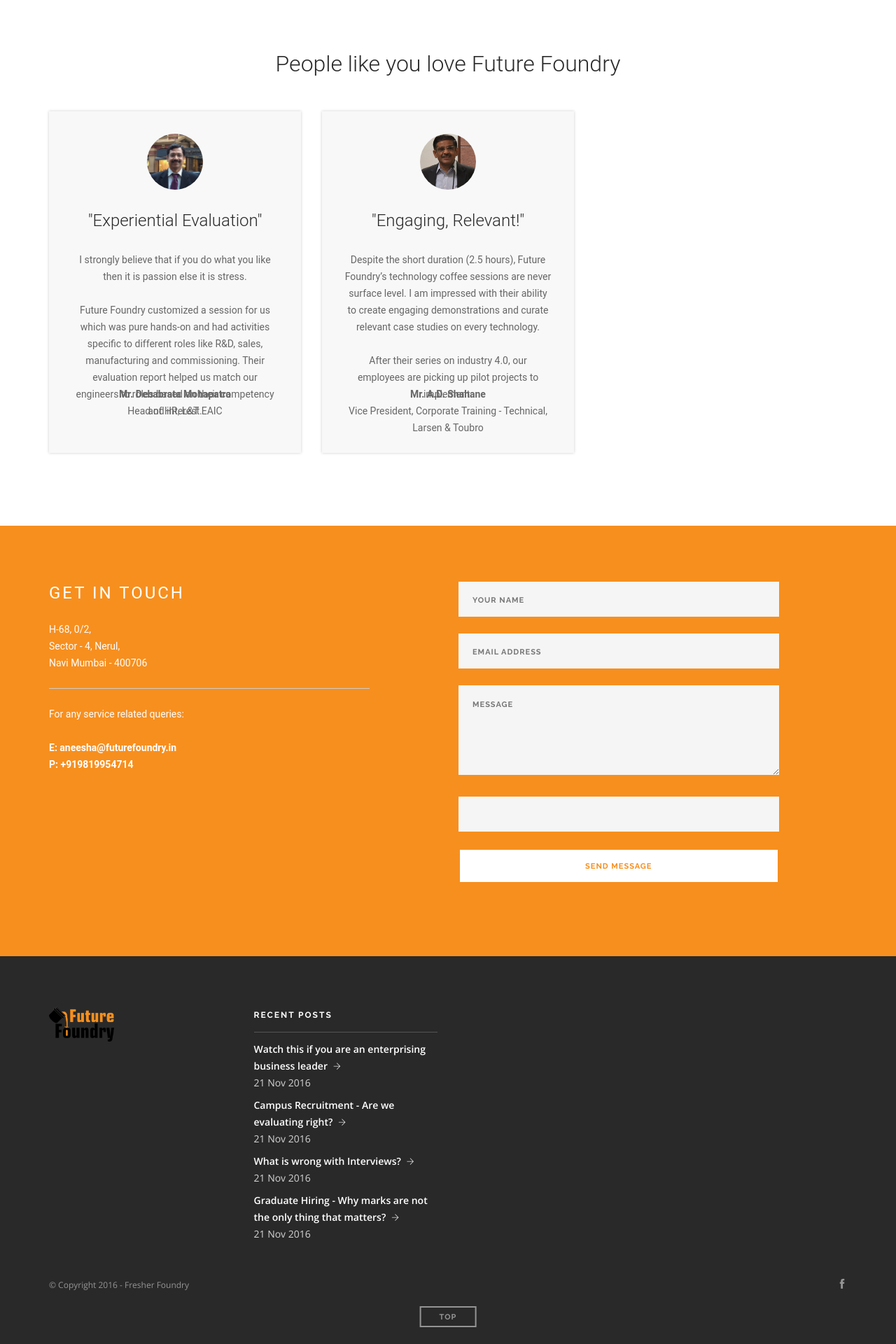
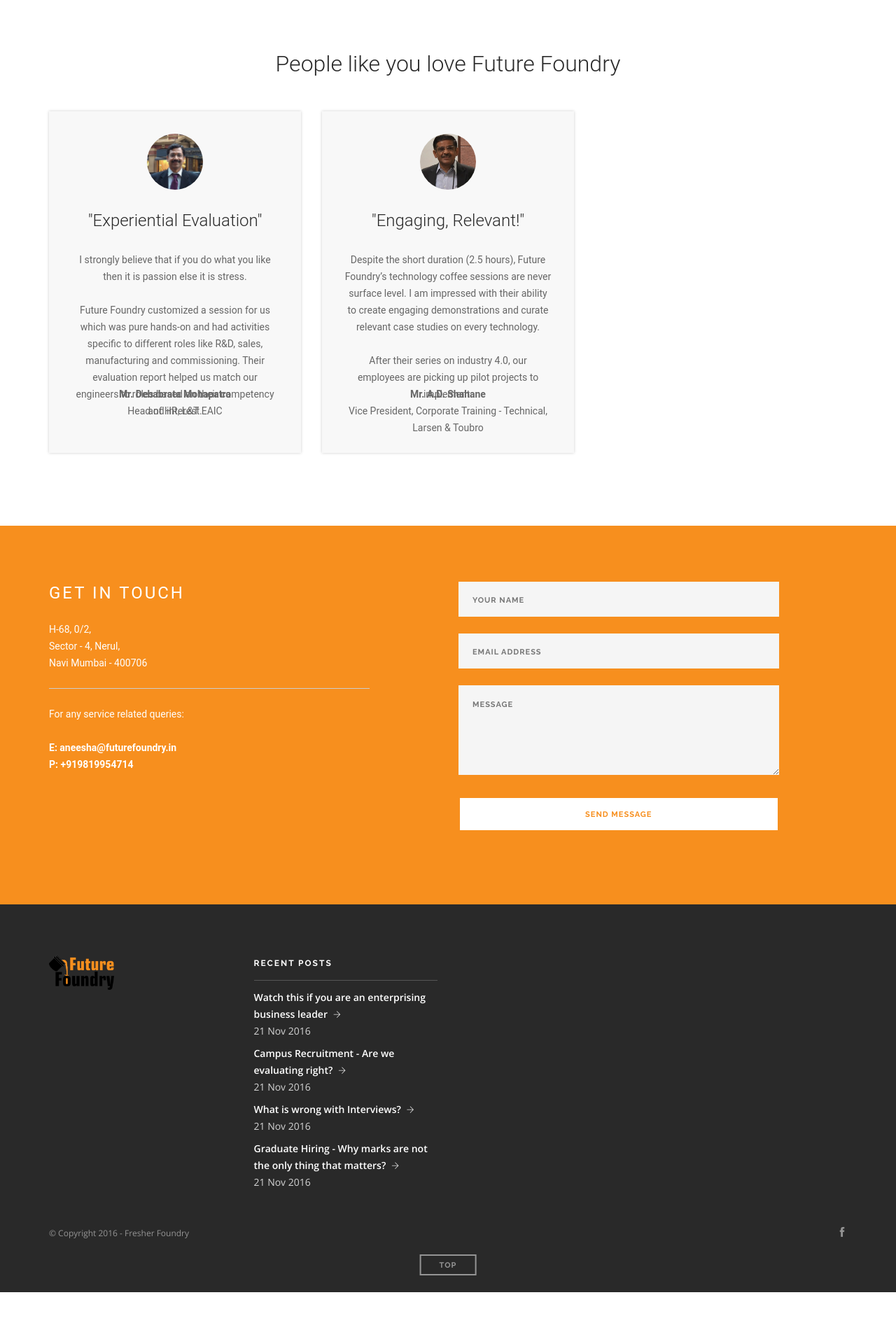
Before and after one commit to akshatkedia/fresher-foundry, a Jekyll site: the page built from index.md, in a window 1280 px wide. Shown: the part 2682-4602 px from the top of the page at 70% size. Built offline with Jekyll 4.4.1, drawn with Linux system fonts in a browser that asks for light colours; after the commit the page ends 4528 px from its top, so only the background shows below that.

Commit message:
make gotcha hidden

```diff
--- a/_layouts/index.html
+++ b/_layouts/index.html
@@ -202,7 +202,7 @@
                     <input type="text" class="validate-required validate-email" name="email" placeholder="Email Address" />
                     <textarea class="validate-required" name="message" rows="4" placeholder="Message"></textarea>
                     <!-- CONFIG -->
-                    <input class="is-hidden" type="text" name="_gotcha">
+                    <input type="text" name="_gotcha" style="display:none">
                     <input type="hidden" name="_subject" value="Website Form Submission">
                     <!-- /CONFIG -->
                     <button type="submit">Send Message</button>
```
